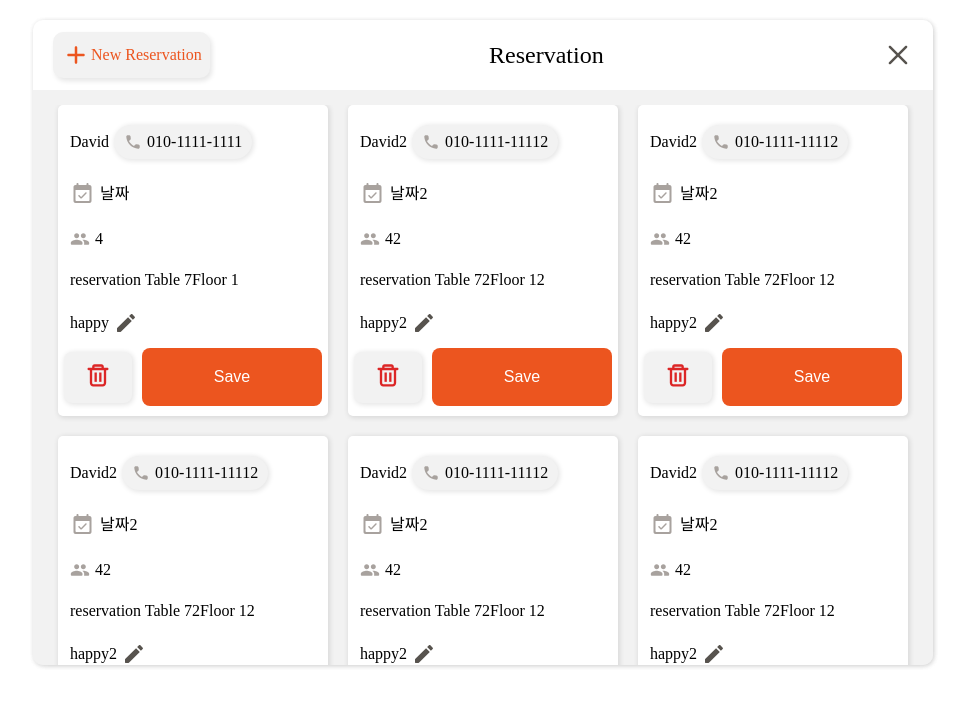
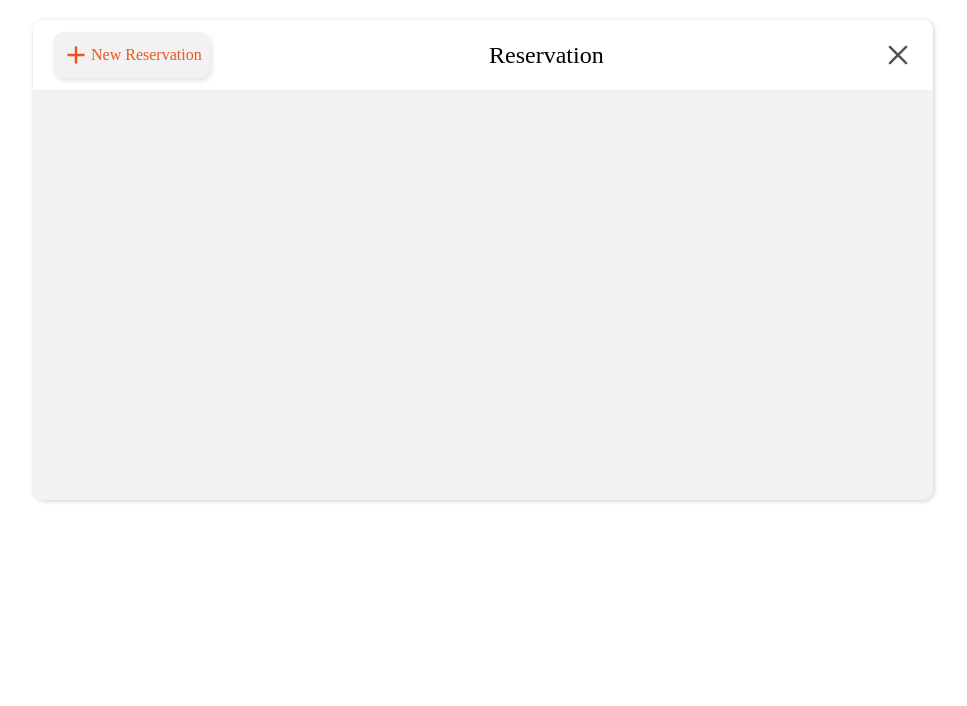
Before and after one commit to ChoByungHyun/manage-reservations, a React (Create React App) app: page / in a window 1280 px wide. Shown: the top 706 px of the page, without its empty margins (157-1124 px from the left). Built offline with nearby package versions, Linux system fonts and the light colour scheme; the HTML template or start-up script is replaced by a standard one; a web font is replaced by a local one.

Commit message:
feat: 예약리스트 불러오는 기능 구현

```diff
--- a/src/components/domain/ReservationCard.tsx
+++ b/src/components/domain/ReservationCard.tsx
@@ -5,51 +5,48 @@ import PersonIcon from "assets/group.svg";
 import PhoneIcon from "assets/phone.svg";
 import NoteIcon from "assets/edit.svg";
 import ButtonGroup from "./form/ButtonGroup";
+import { useNavigate } from "react-router-dom";
+import { UserInfo } from "types/userType";
 interface Props {
-  info: {
-    name: string;
-    phone: string;
-    date: string;
-    person: string;
-    table: string;
-    floor: string;
-    note: string;
-  };
-  key: number;
+  userInfo: UserInfo;
 }
-const ReservationCard: React.FC<Props> = ({ info, key }) => {
+const ReservationCard: React.FC<Props> = ({ userInfo }) => {
+  const navigate = useNavigate();
+  function handleGoEditPage() {
+    navigate("/edit");
+  }
   return (
     <>
-      <SLayout key={key}>
+      <SLayout onClick={handleGoEditPage}>
         <SFlex>
           <STextAlign>
-            <div>{info.name}</div>
+            <div>{userInfo.name}</div>
             <SPhoneLayout>
               <img src={PhoneIcon} alt="" />
-              <div>{info.phone}</div>
+              <div>{userInfo.phone}</div>
             </SPhoneLayout>
           </STextAlign>
         </SFlex>
         <SFlex>
           <STextAlign>
             <img src={CalendarIcon} alt="" />
-            <div>{info.date}</div>
+            <div>{userInfo.date}</div>
           </STextAlign>
         </SFlex>
         <SFlex>
           <STextAlign>
             <img src={PersonIcon} alt="" />
 
-            <div>{info.person}</div>
+            <div>{userInfo.guest}</div>
           </STextAlign>
         </SFlex>
         <SFlex>
-          <div>{info.table}</div>
-          <div>{info.floor}</div>
+          {/* <div>{userInfo.table}</div> */}
+          {/* <div>{userInfo.floor}</div> */}
         </SFlex>
         <SFlex>
           <STextAlign>
-            <div>{info.note}</div>
+            <div>{userInfo.note}</div>
             <img src={NoteIcon} alt="" />
           </STextAlign>
         </SFlex>
@@ -91,6 +88,10 @@ const SLayout = styled(SFlex)`
   border-radius: 5px;
   box-sizing: border-box;
   width: 30%;
+  cursor: pointer;
+  &:hover {
+    scale: 1.02;
+  }
 `;
 
 export default ReservationCard;
--- a/src/page/ReservationList.tsx
+++ b/src/page/ReservationList.tsx
@@ -2,16 +2,28 @@ import Header from "components/common/Header";
 import ReservationCard from "components/domain/ReservationCard";
 import { MockUserData } from "constant/mockData";
 import { HEADER_TYPE } from "constant/stringConstant";
-import React from "react";
+import React, { useEffect, useState } from "react";
 import styled from "styled-components";
 import SLayout from "styles/SLayout";
+import { UserInfo } from "types/userType";
 const ReservationList = () => {
+  const [userInfoArray, setUserInfoArray] = useState<UserInfo[]>([]);
+
+  useEffect(() => {
+    // 로컬 스토리지에서 데이터 가져오기
+    const storedData = localStorage.getItem("userInfo");
+
+    if (storedData) {
+      const parsedData = JSON.parse(storedData);
+      setUserInfoArray(parsedData);
+    }
+  }, []);
   return (
     <SGrayLayout>
       <Header pageType={HEADER_TYPE.LIST_PAGE} />
       <SCardLayout>
-        {MockUserData.map((info, index) => {
-          return <ReservationCard info={info} key={info.id} />;
+        {userInfoArray.map((info) => {
+          return <ReservationCard key={info.id} userInfo={info} />;
         })}
       </SCardLayout>
     </SGrayLayout>
@@ -22,7 +34,7 @@ const SCardLayout = styled.div`
   flex-wrap: wrap;
   gap: 20px;
   align-items: center;
-  justify-content: center;
+  justify-content: flex-start;
   max-height: 70vh;
   overflow: scroll;
 `;
```
